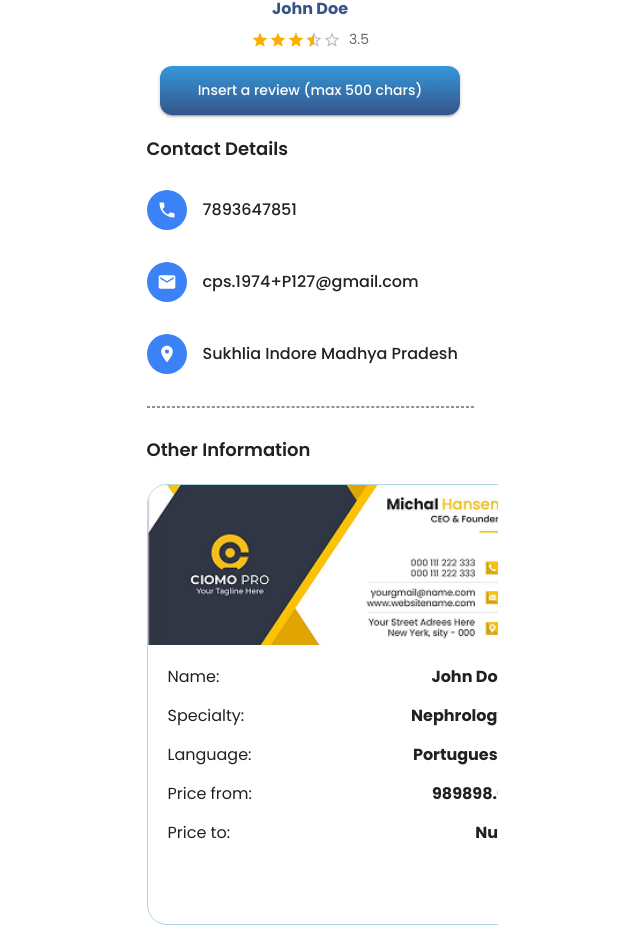
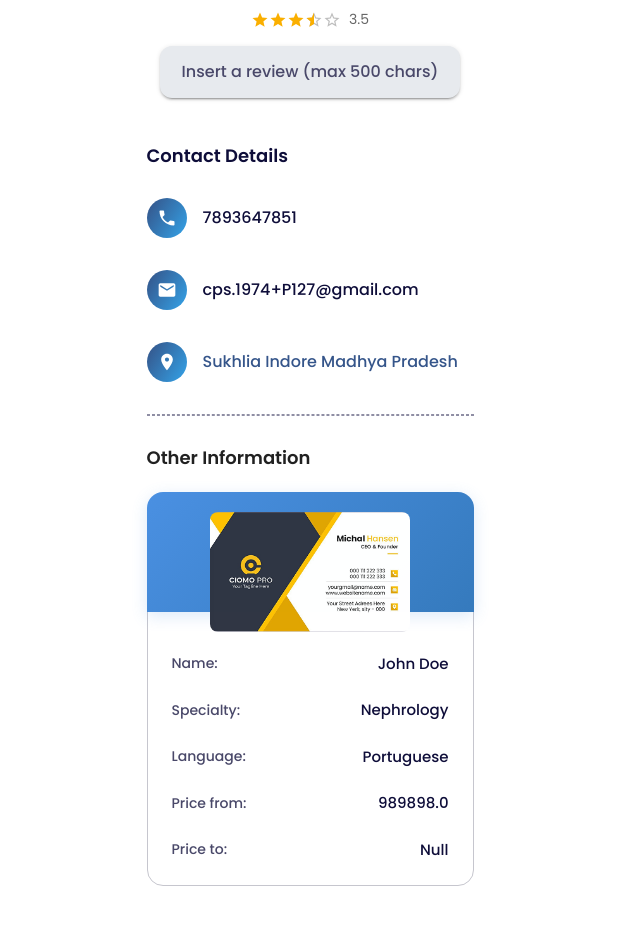
Before and after one commit to ShoaibK08/DoctorHouse, a Next.js app: page /dashboard/reports/contacts in a window 1280 px wide. Shown: the part 173-1122 px from the top of the page, without its empty margins (330-970 px from the left). Built offline with nearby package versions, Linux system fonts and the light colour scheme; no server answers.

Commit message:
popup changes

```diff
--- a/app/dashboard/reports/contacts/page.tsx
+++ b/app/dashboard/reports/contacts/page.tsx
@@ -1,7 +1,7 @@
 'use client'
 import React, { useState } from 'react'
 import { Box, Container, useTheme, IconButton, Typography, Card, CardContent, Avatar, Rating, Button } from '@mui/material'
-import { lineClampStyle, whiteIconButtonStyle } from '@/themes/styles';
+import { lineClampStyle, profileTopContainerStyle, whiteIconButtonStyle } from '@/themes/styles';
 import KeyboardArrowLeftIcon from '@mui/icons-material/KeyboardArrowLeft';
 import PhoneIcon from '@mui/icons-material/Phone';
 import EmailIcon from '@mui/icons-material/Email';
@@ -32,13 +32,18 @@ const Contacts = () => {
 
     return (
         <>
-            <Box sx={{ minHeight: '100vh' }}>
+            <Box sx={{ minHeight: '100vh', backgroundColor: theme.palette.background.default }}>
                 {/* Header */}
-                <Box sx={topContainerStyle(mode)}>
+                <Box sx={profileTopContainerStyle(mode)}>
                     <Container fixed>
+                        <Box display="flex" alignItems="center" gap='10px' justifyContent="flex-start">
                             <IconButton onClick={() => router.push("/dashboard/profile")} >
                                 <KeyboardArrowLeftIcon sx={{ color: "#fff" }} />
                             </IconButton>
+                            <Typography variant="body1" color="#fff" sx={{ ...lineClampStyle(1), fontWeight: 500 }}>
+                                {Labels?.lbl_contacts || 'Contacts'}
+                            </Typography>
+                        </Box>
                     </Container>
                 </Box>
 
@@ -68,33 +73,43 @@ const Contacts = () => {
                         sx={{
                             mt: 2,
                             mb: 3,
-                            background: 'linear-gradient(180deg, #3498DB 0%, #35558A 100%)',
-                            color: '#FFFFFF',
+                            background: '#E7EAEE',
+                            color: '#494869',
                             fontFamily: 'Poppins',
                             py: 1.5,
                             borderRadius: 3,
                             fontWeight: 500,
-                            fontSize: '14px',
+                            fontSize: '16px',
                             textTransform: 'none',
                             maxWidth: '300px',
+                            transition: 'all 0.3s ease', // ✅ smooth transition
                             '&:hover': {
                                 background: 'linear-gradient(180deg, #3498DB 0%, #35558A 100%)',
+                                color: '#FFFFFF',
                             },
                         }}
                     >
                         Insert a review (max 500 chars)
                     </Button>
+
                 </Box>
 
                 {/* Content */}
-                <Container fixed>
+                <Container fixed sx={{
+                    pt: 3,
+                    backgroundColor: theme.palette.background.paper,
+                    position: 'relative',
+                    zIndex: 2,
+                    pb: 4,
+                    px: 2
+                }}>
                     {/* Contact Details Section */}
                     <Box sx={{ mb: 4 }}>
                         <Typography variant="h6" sx={{
                             mb: 3,
                             fontFamily: 'Poppins',
                             fontWeight: 600,
-                            color: 'text.primary',
+                            color: '#0E0D39',
                             fontSize: '18px',
                             textAlign: 'left'
                         }}>
@@ -113,7 +128,7 @@ const Contacts = () => {
                                 width: 40,
                                 height: 40,
                                 borderRadius: '50%',
-                                backgroundColor: '#3B82F6',
+                                background:' linear-gradient(122deg, #35558A 4.67%, #3498DB 85.99%)',
                                 display: 'flex',
                                 alignItems: 'center',
                                 justifyContent: 'center',
@@ -123,7 +138,7 @@ const Contacts = () => {
                             </Box>
                             <Typography variant="body1" sx={{
                                 fontWeight: 500,
-                                color: 'text.primary',
+                                color: '#0E0D39',
                                 fontSize: '16px',
                                 fontFamily: 'Poppins'
                             }}>
@@ -143,7 +158,7 @@ const Contacts = () => {
                                 width: 40,
                                 height: 40,
                                 borderRadius: '50%',
-                                backgroundColor: '#3B82F6',
+                                background: 'linear-gradient(122deg, #35558A 4.67%, #3498DB 85.99%)',
                                 display: 'flex',
                                 alignItems: 'center',
                                 justifyContent: 'center',
@@ -153,7 +168,7 @@ const Contacts = () => {
                             </Box>
                             <Typography variant="body1" sx={{
                                 fontWeight: 500,
-                                color: 'text.primary',
+                                color: '#0E0D39',
                                 fontSize: '16px',
                                 fontFamily: 'Poppins'
                             }}>
@@ -173,7 +188,7 @@ const Contacts = () => {
                                 width: 40,
                                 height: 40,
                                 borderRadius: '50%',
-                                backgroundColor: '#3B82F6',
+                                background: 'linear-gradient(122deg, #35558A 4.67%, #3498DB 85.99%)',
                                 display: 'flex',
                                 alignItems: 'center',
                                 justifyContent: 'center',
@@ -183,7 +198,7 @@ const Contacts = () => {
                             </Box>
                             <Typography variant="body1" sx={{
                                 fontWeight: 500,
-                                color: 'text.primary',
+                                color: '#35558A',
                                 fontSize: '16px',
                                 fontFamily: 'Poppins'
                             }}>
@@ -195,7 +210,7 @@ const Contacts = () => {
                         <Box sx={{
                             width: '100%',
                             height: '1px',
-                            border: mode === 'light' ? '1px dashed #8F8EA4' : '1px dashed #4B5563',
+                            border: '1px dashed #8F8EA4',
                             mb: 3,
                             opacity: 1
                         }} />
@@ -207,56 +222,83 @@ const Contacts = () => {
                             mb: 3,
                             fontFamily: 'Poppins',
                             fontWeight: 600,
-                            color: 'text.primary',
+                            color: theme.palette.text.primary,
                             fontSize: '18px',
                             textAlign: 'left'
                         }}>
                             Other Information
                         </Typography>
 
-                        {/* Business Card Container - Simple Design */}
+                        {/* Business Card Container - Updated Layout */}
                         <Box sx={{
-                            width: '382px',
-                            height: '441.27px',
-                            borderRadius: '20px',
-                            border: mode === 'light' ? '1px solid #ADD8E6' : '1px solid #4B5563',
-                            backgroundColor: mode === 'light' ? '#fff' : 'background.paper',
-                            overflow: 'hidden',
+                            width: '100%',
+                            maxWidth: '382px',
+                            position: 'relative',
                             mb: 3
                         }}>
-                            {/* Business Card Image */}
+                            {/* Blue Header Card - Only top portion */}
                             <Box sx={{
                                 width: '100%',
-                                height: '160px',
-                                backgroundImage: 'url(/assets/businessCard.png)',
-                                backgroundSize: 'cover',
-                                backgroundPosition: 'center',
-                                backgroundRepeat: 'no-repeat'
-                            }} />
+                                height: '120px',
+                                background: 'linear-gradient(135deg, #4A90E2 0%, #357ABD 100%)',
+                                borderRadius: '16px 16px 0 0',
+                                position: 'relative',
+                                boxShadow: '0 4px 16px rgba(74, 144, 226, 0.2)',
+                            }}>
+                                {/* Business Card Image - Positioned in blue section */}
+                                <Box sx={{
+                                    position: 'absolute',
+                                    top: '20px',
+                                    left: '50%',
+                                    transform: 'translateX(-50%)',
+                                    width: '200px',
+                                    height: '120px',
+                                    zIndex: 10,
+                                    '& img': {
+                                        width: '100%',
+                                        height: '100%',
+                                        objectFit: 'cover',
+                                        borderRadius: '8px',
 
+                                    }
+                                }}>
+                                    <img src="/assets/businessCard.png" alt="Business Card" />
+                                </Box>
+                            </Box>
+
+                            {/* White Details Card - Bottom portion */}
+                            <Box sx={{
+                                backgroundColor: '#FFFFFF',
+                                borderRadius: '16px 16px 16px 16px',
+                                padding: '80px 24px 24px 24px', // Extra top padding for card overlap
+                                border: '1px solid #C6C6CE',
+                                marginTop: '-40px', // Overlap to show rounded corners on top
+                            }}>
                                 {/* Details List */}
                                 <Box sx={{
-                                padding: '20px',
                                     display: 'flex',
                                     flexDirection: 'column',
-                                gap: '15px'
+                                    gap: '16px'
                                 }}>
                                     <Box sx={{
                                         display: 'flex',
                                         justifyContent: 'space-between',
-                                    alignItems: 'center'
+                                        alignItems: 'center',
+                                        paddingBottom: '8px'
                                     }}>
                                         <Typography sx={{
-                                        color: 'text.primary',
-                                        fontWeight: 'normal',
-                                        fontSize: '1em'
+                                            color: '#494869',
+                                            fontWeight: 500,
+                                            fontSize: '14px',
+                                            fontFamily: 'Poppins'
                                         }}>
                                             Name:
                                         </Typography>
                                         <Typography sx={{
-                                        color: 'text.primary',
-                                        fontWeight: 'bold',
-                                        fontSize: '1em'
+                                            color: '#0E0D39',
+                                            fontWeight: 500,
+                                            fontSize: '15px',
+                                            fontFamily: 'Poppins'
                                         }}>
                                             John Doe
                                         </Typography>
@@ -265,19 +307,22 @@ const Contacts = () => {
                                     <Box sx={{
                                         display: 'flex',
                                         justifyContent: 'space-between',
-                                    alignItems: 'center'
+                                        alignItems: 'center',
+                                        paddingBottom: '8px'
                                     }}>
                                         <Typography sx={{
-                                        color: 'text.primary',
-                                        fontWeight: 'normal',
-                                        fontSize: '1em'
+                                            color: '#494869',
+                                            fontWeight: 500,
+                                            fontSize: '14px',
+                                            fontFamily: 'Poppins'
                                         }}>
                                             Specialty:
                                         </Typography>
                                         <Typography sx={{
-                                        color: 'text.primary',
-                                        fontWeight: 'bold',
-                                        fontSize: '1em'
+                                            color: '#0E0D39',
+                                            fontWeight: 500,
+                                            fontSize: '15px',
+                                            fontFamily: 'Poppins'
                                         }}>
                                             Nephrology
                                         </Typography>
@@ -286,19 +331,22 @@ const Contacts = () => {
                                     <Box sx={{
                                         display: 'flex',
                                         justifyContent: 'space-between',
-                                    alignItems: 'center'
+                                        alignItems: 'center',
+                                        paddingBottom: '8px'
                                     }}>
                                         <Typography sx={{
-                                        color: 'text.primary',
-                                        fontWeight: 'normal',
-                                        fontSize: '1em'
+                                            color: '#494869',
+                                            fontWeight: 500,
+                                            fontSize: '14px',
+                                            fontFamily: 'Poppins'
                                         }}>
                                             Language:
                                         </Typography>
                                         <Typography sx={{
-                                        color: 'text.primary',
-                                        fontWeight: 'bold',
-                                        fontSize: '1em'
+                                            color: '#0E0D39',
+                                            fontWeight: 500,
+                                            fontSize: '15px',
+                                            fontFamily: 'Poppins'
                                         }}>
                                             Portuguese
                                         </Typography>
@@ -307,19 +355,22 @@ const Contacts = () => {
                                     <Box sx={{
                                         display: 'flex',
                                         justifyContent: 'space-between',
-                                    alignItems: 'center'
+                                        alignItems: 'center',
+                                        paddingBottom: '8px'
                                     }}>
                                         <Typography sx={{
-                                        color: 'text.primary',
-                                        fontWeight: 'normal',
-                                        fontSize: '1em'
+                                            color: '#494869',
+                                            fontWeight: 500,
+                                            fontSize: '14px',
+                                            fontFamily: 'Poppins'
                                         }}>
                                             Price from:
                                         </Typography>
                                         <Typography sx={{
-                                        color: 'text.primary',
-                                        fontWeight: 'bold',
-                                        fontSize: '1em'
+                                            color: '#0E0D39',
+                                            fontWeight: 500,
+                                            fontSize: '15px',
+                                            fontFamily: 'Poppins'
                                         }}>
                                             989898.0
                                         </Typography>
@@ -331,19 +382,22 @@ const Contacts = () => {
                                         alignItems: 'center'
                                     }}>
                                         <Typography sx={{
-                                        color: 'text.primary',
-                                        fontWeight: 'normal',
-                                        fontSize: '1em'
+                                            color: '#494869',
+                                            fontWeight: 500,
+                                            fontSize: '14px',
+                                            fontFamily: 'Poppins'
                                         }}>
                                             Price to:
                                         </Typography>
                                         <Typography sx={{
-                                        color: 'text.primary',
-                                        fontWeight: 'bold',
-                                        fontSize: '1em'
+                                            color: '#0E0D39',
+                                            fontWeight: 500,
+                                            fontSize: '15px',
+                                            fontFamily: 'Poppins'
                                         }}>
                                             Null
                                         </Typography>
+                                    </Box>
                                 </Box>
                             </Box>
                         </Box>
@@ -362,11 +416,3 @@ const Contacts = () => {
 }
 
 export default Contacts
-
-const topContainerStyle = (mode: string) => {
-    return {
-        background: mode === "light" ? "linear-gradient(to right, #35558a, #3487c7)" : "linear-gradient(to right, #35558a, #3487c7)",
-        pt: '20px',
-        pb: '40px'
-    }
-}
```
Lines whose indentation alone changed are shown as unchanged.
